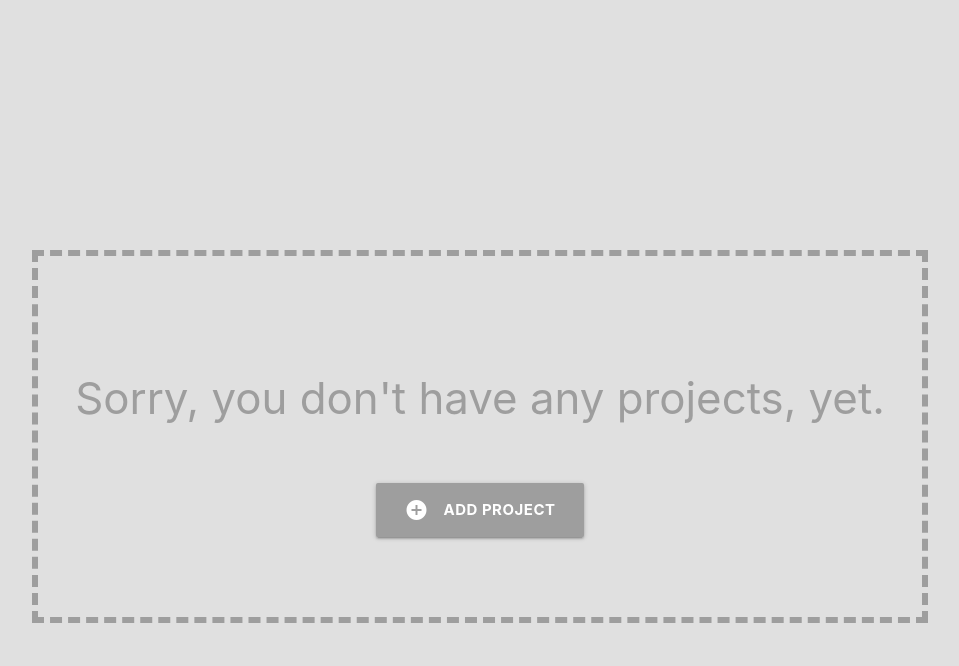
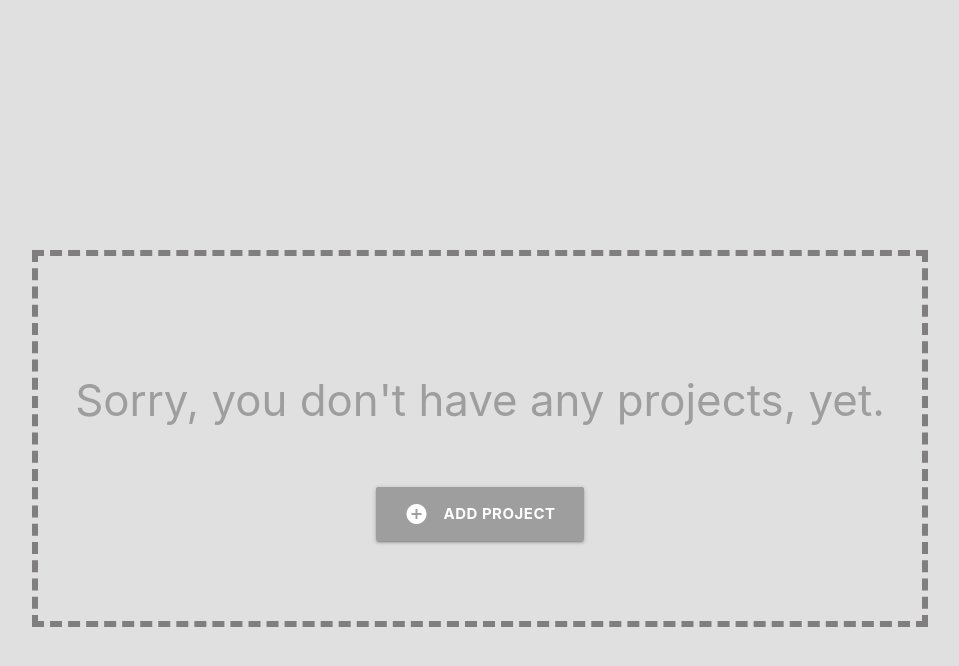
Before and after one commit to zasba/LOG3430-TP4_budget, a Django app: page / in a window 1280 px wide. Shown: the top 666 px of the page, without its empty margins (160-1119 px from the left). Run offline with Django 4.2, Linux system fonts and the light colour scheme; data that the repository does not hold is empty.

Commit message:
Some style change

```diff
--- a/budget/static/css/styles.css
+++ b/budget/static/css/styles.css
@@ -22,11 +22,11 @@ h1, h6 {
 .noproject-wrapper {
   margin-top: 250px;
   padding: 80px 0px;
-  border: 6px solid #9e9e9e;
+  border: 6px solid #807e7e;
   border-style: dashed;
 }
 .noproject-wrapper h3 {
-  padding: 10px;
+  padding: 12px;
   margin-bottom: 50px;
 }
 
```
